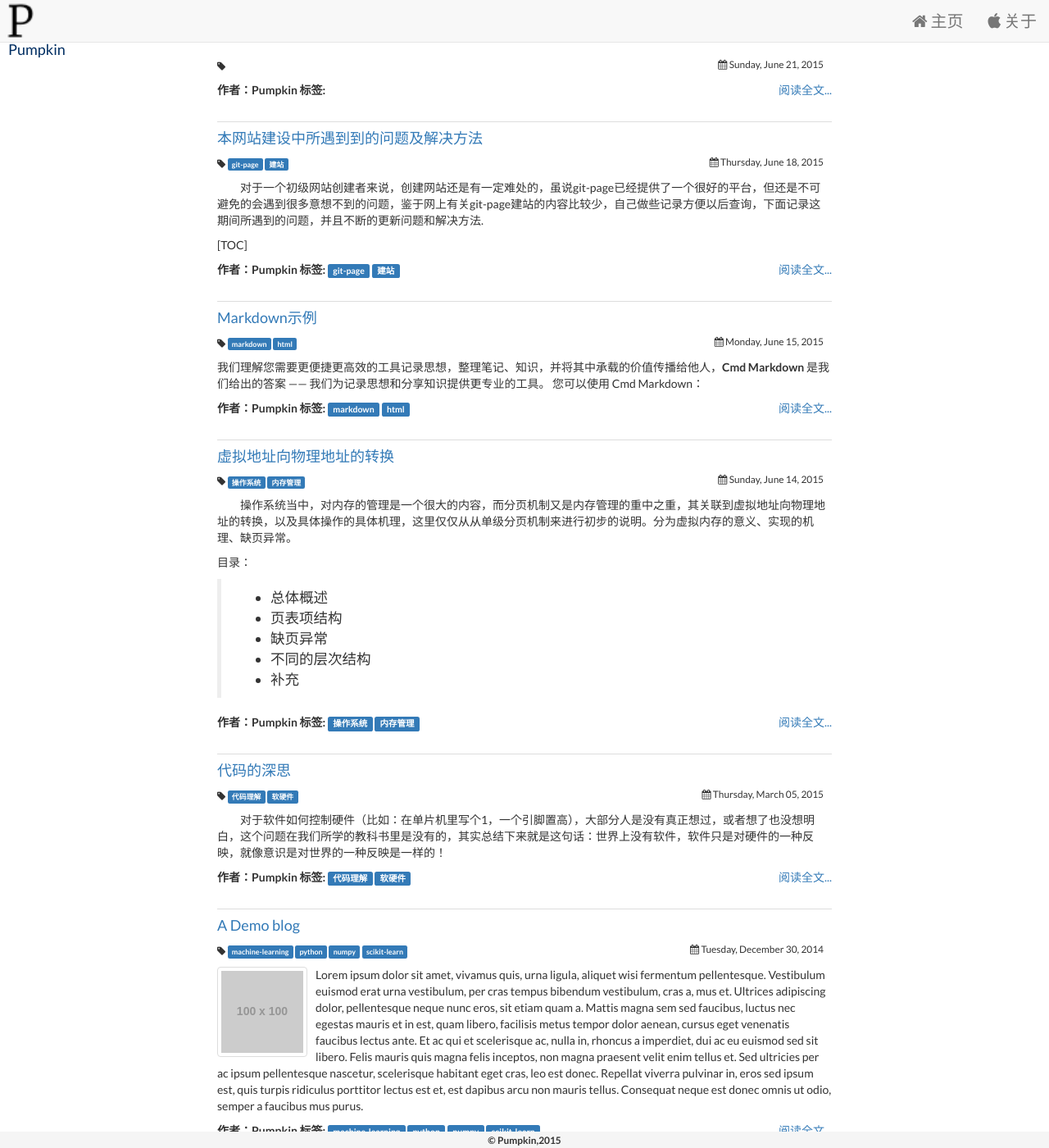
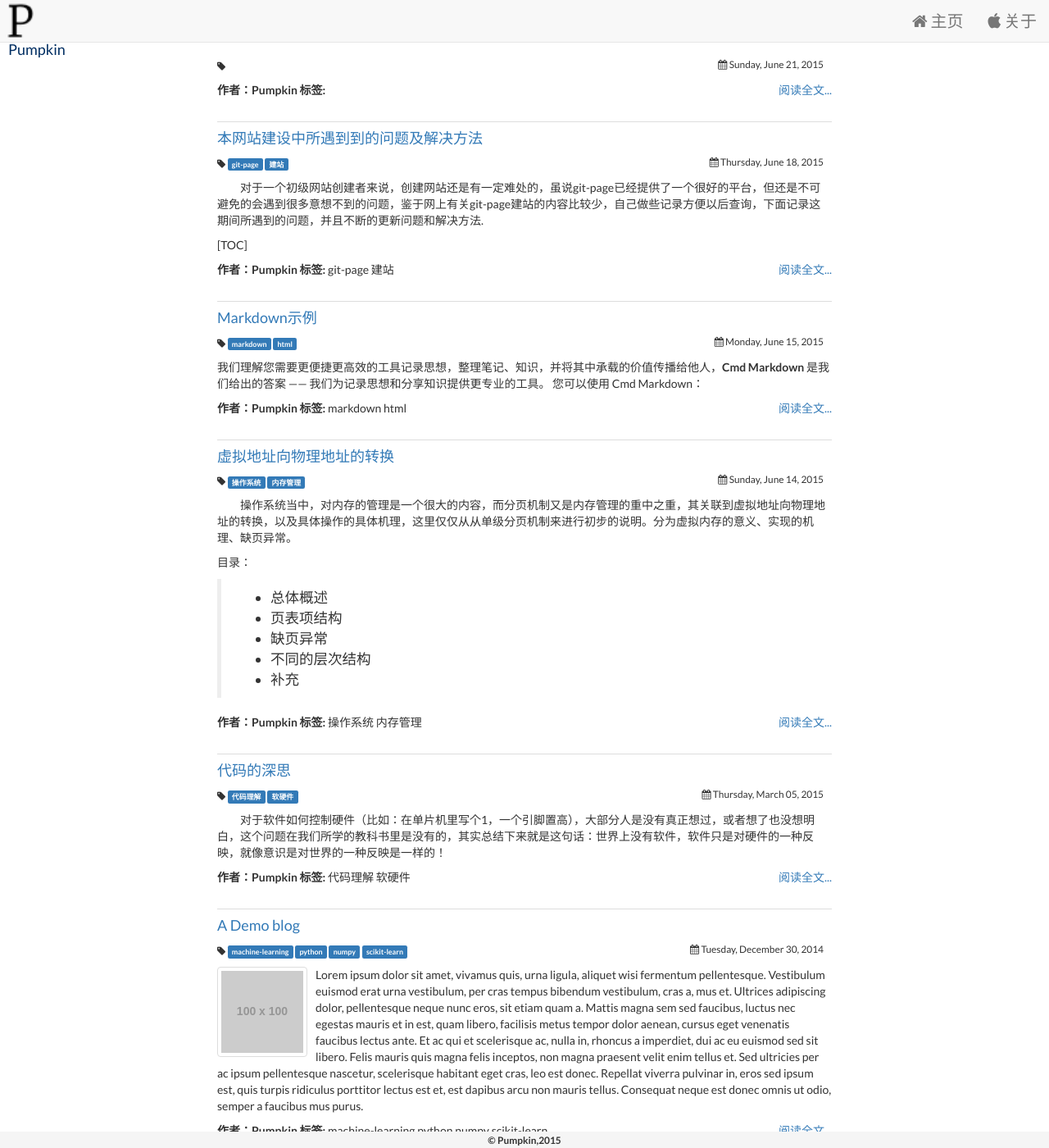
Before and after one commit to LarryBrick/jekyll_demo, a Jekyll site: the page built from index.html, in a window 1280 px wide and 1400 px high. Shown: the whole window at 82% size. Built offline with Jekyll 4.4.1, drawn with Linux system fonts in a browser that asks for light colours; nearby versions of some CDN libraries.

Commit message:
测试首页博客显示的脚

```diff
--- a/index.html
+++ b/index.html
@@ -26,9 +26,10 @@ date: 2014-10-19 23:51
           alt="{{post.title}}"  class="pull-left img-responsive thumb margin10 img-thumbnail" />
         {% endif %}
         <article class=marginBotton10 "excerpt">{{post.excerpt}}</article>
-		<label>作者：Pumpkin        标签:</label>
+		<label class="marginleft10 color:gray">作者：Pumpkin</label>
+        <label class="marginleft10 color:gray">标签:</label>
         {% for tag in post.tags %}
-          <span class="label label-primary">{{tag}}</span>
+          <span>{{tag}}</span>
         {% endfor %}
         <a class="pull-right marginBottom10" href="{{post.url | prepend: site.baseurl }}">阅读全文...</a>
       </div>
```
